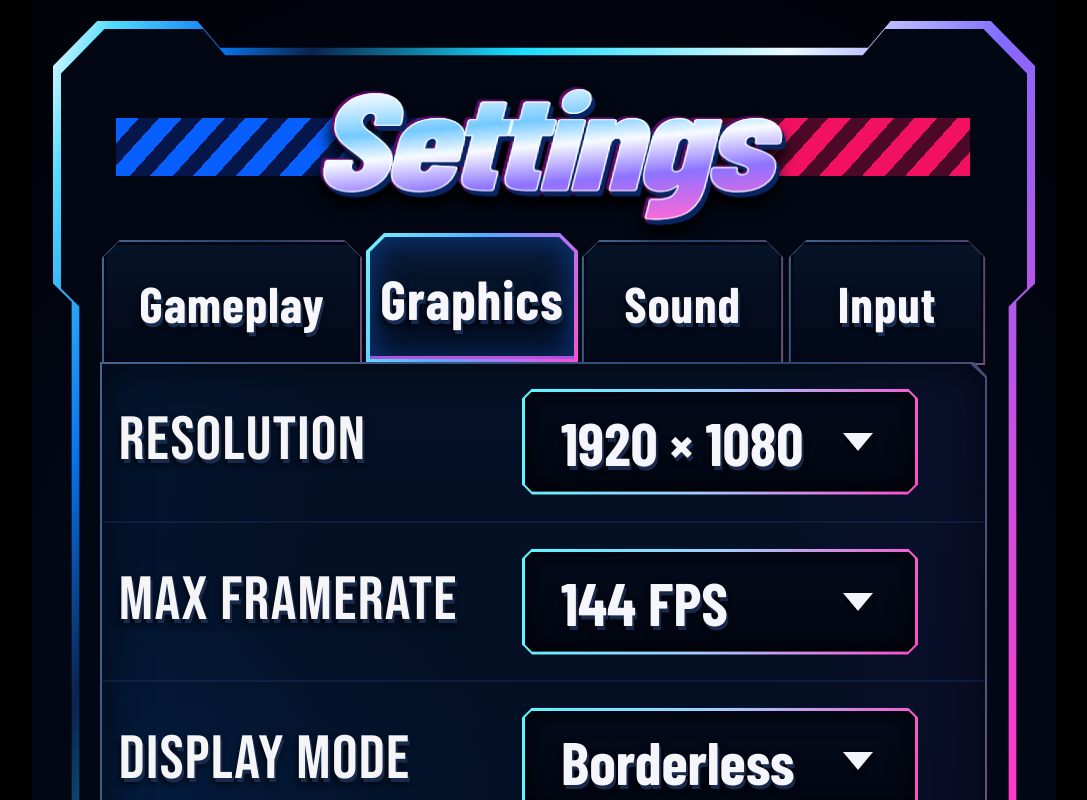
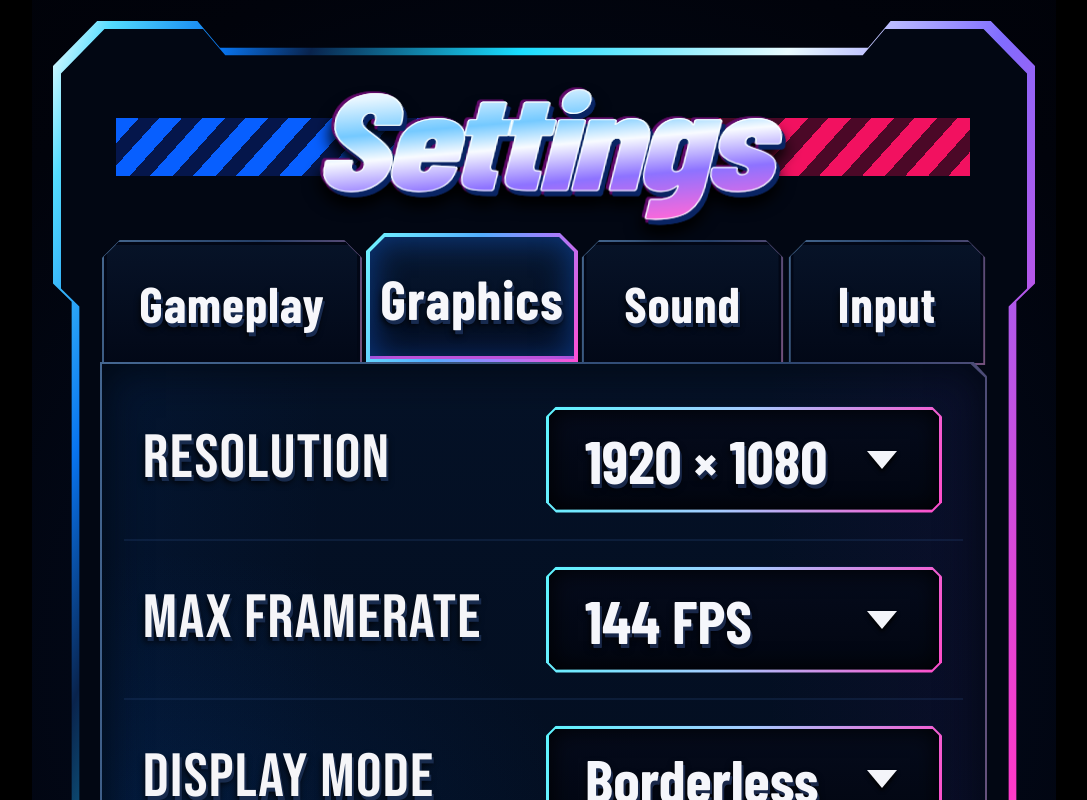
Before and after one commit to thurn/mockups, a Next.js app: page /settings in a window 1280 px wide. Shown: the whole page, without its empty margins (96-1183 px from the left). Built offline with nearby package versions, Linux system fonts and the light colour scheme.

Commit message:
fix: stabilize settings content layout

```diff
--- a/app/components/ArcadeTabTransition.tsx
+++ b/app/components/ArcadeTabTransition.tsx
@@ -1,39 +1,9 @@
 "use client";
 
-import type { ReactNode } from "react";
+import { type ReactNode, useState } from "react";
 import { AnimatePresence, motion, useReducedMotion } from "framer-motion";
 
-export function ArcadeTabTransition({
-  activeKey,
-  direction,
-  reduceMotion,
-  children,
-}: {
-  activeKey: string;
-  direction: number;
-  reduceMotion: boolean;
-  children: ReactNode;
-}) {
-  const prefersReducedMotion = useReducedMotion();
-  const shouldReduceMotion = reduceMotion || prefersReducedMotion;
-
-  if (shouldReduceMotion) {
-    return (
-      <div key={activeKey} style={{ position: "relative", height: "100%" }}>
-        {children}
-      </div>
-    );
-  }
-
-  return (
-    <AnimatePresence initial={false} custom={direction} mode="popLayout">
-      <motion.div
-        key={activeKey}
-        custom={direction}
-        initial="enter"
-        animate="center"
-        exit="exit"
-        variants={{
+const tabVariants = {
   enter: (travelDirection: number) => ({
     opacity: 0,
     x: travelDirection * 58,
@@ -54,7 +24,55 @@ export function ArcadeTabTransition({
     scale: 1.01,
     transition: { duration: 0.15, ease: [0.7, 0, 1, 0.5] },
   }),
-        }}
+};
+
+export function ArcadeTabTransition({
+  activeKey,
+  direction,
+  reduceMotion,
+  children,
+}: {
+  activeKey: string;
+  direction: number;
+  reduceMotion: boolean;
+  children: ReactNode;
+}) {
+  const prefersReducedMotion = useReducedMotion();
+  const shouldReduceMotion = reduceMotion || prefersReducedMotion;
+
+  return (
+    <div style={{ position: "relative", height: "100%" }}>
+      <AnimatePresence initial={false} custom={direction} mode="popLayout">
+        <ArcadeTabPanel
+          key={activeKey}
+          animateTransition={!shouldReduceMotion}
+          direction={direction}
+        >
+          {children}
+        </ArcadeTabPanel>
+      </AnimatePresence>
+    </div>
+  );
+}
+
+function ArcadeTabPanel({
+  animateTransition,
+  children,
+  direction,
+}: {
+  animateTransition: boolean;
+  children: ReactNode;
+  direction: number;
+}) {
+  const [animateOnMount] = useState(animateTransition);
+
+  return (
+    <motion.div
+      custom={direction}
+      initial={animateOnMount ? "enter" : false}
+      animate="center"
+      exit={animateOnMount ? "exit" : undefined}
+      variants={tabVariants}
       style={{
         position: "absolute",
         inset: 0,
@@ -66,6 +84,8 @@ export function ArcadeTabTransition({
     >
       {children}
 
+      {animateOnMount && (
+        <>
           <motion.div
             aria-hidden="true"
             initial={{
@@ -118,7 +138,8 @@ export function ArcadeTabTransition({
               WebkitBackfaceVisibility: "hidden",
             }}
           />
+        </>
+      )}
     </motion.div>
-    </AnimatePresence>
   );
 }
```
Lines whose indentation alone changed are shown as unchanged.
